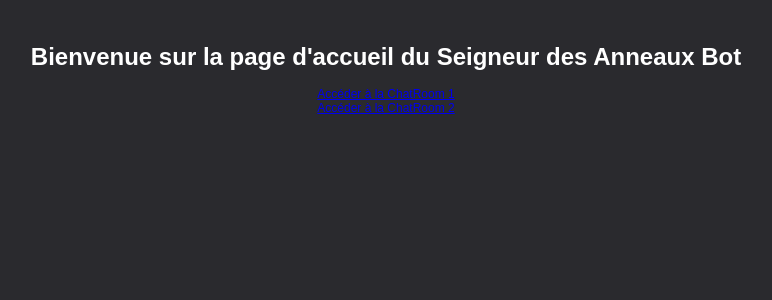
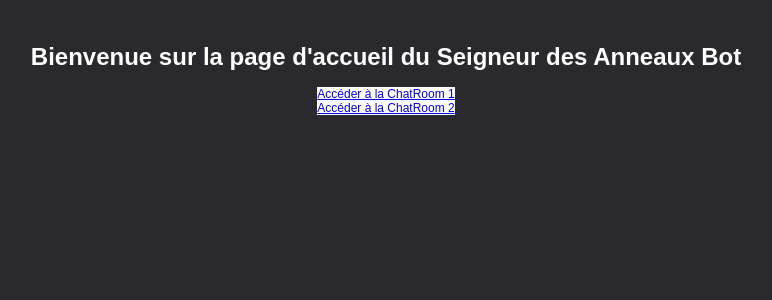
Before and after one commit to RafaelANNO/Projet-fin-B-Game, a Flask app: page / in a window 1280 px wide. Shown: the top 300 px of the page, without its empty margins (254-1026 px from the left). Run offline with Flask 2, Linux system fonts and the light colour scheme; parts of the project's set-up code (start-up, migrations or seed data) failed here and were passed over.

Commit message:
Update style.css

```diff
--- a/frontend/static/css/style.css
+++ b/frontend/static/css/style.css
@@ -13,7 +13,9 @@ form, p, span {
 
 input { font:12px arial; }
 
-
+a {
+    background-color: #FFFFFF;
+}
 
 #chatbox {
     text-align:left;
```
